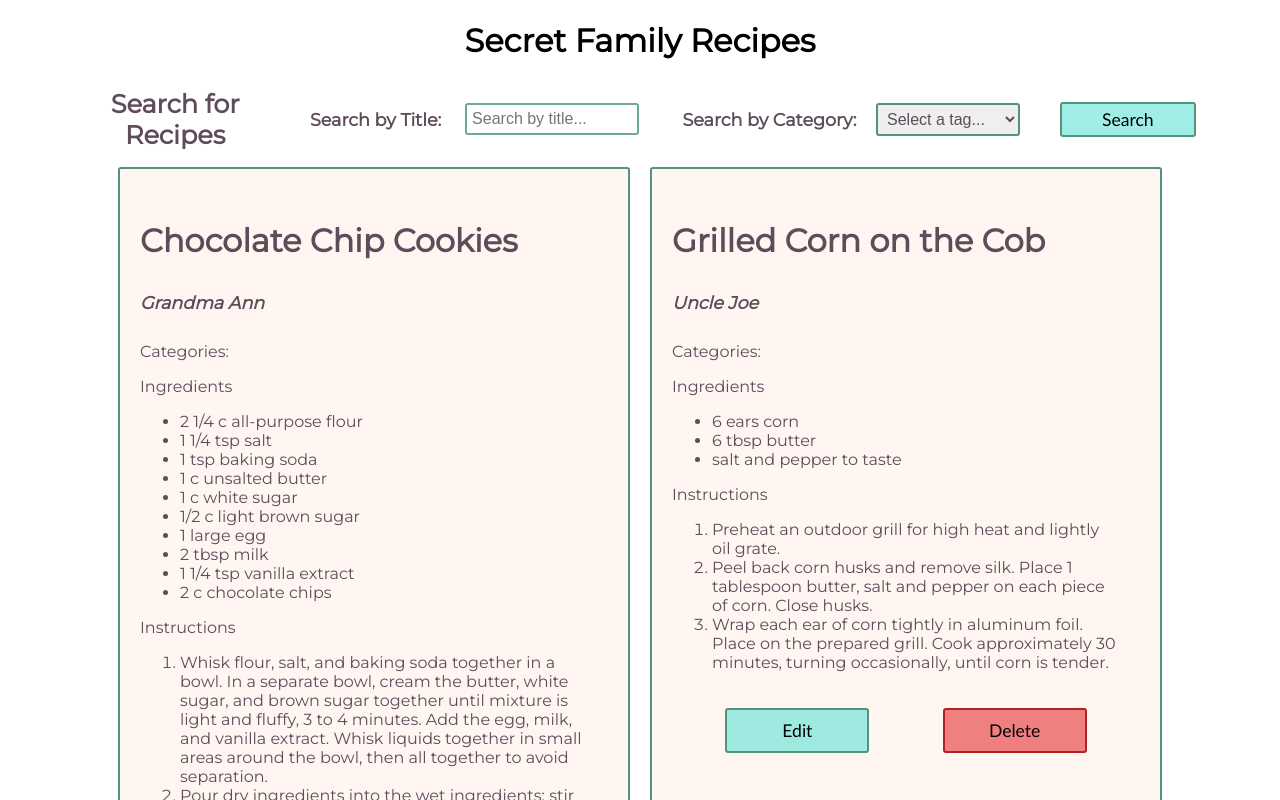
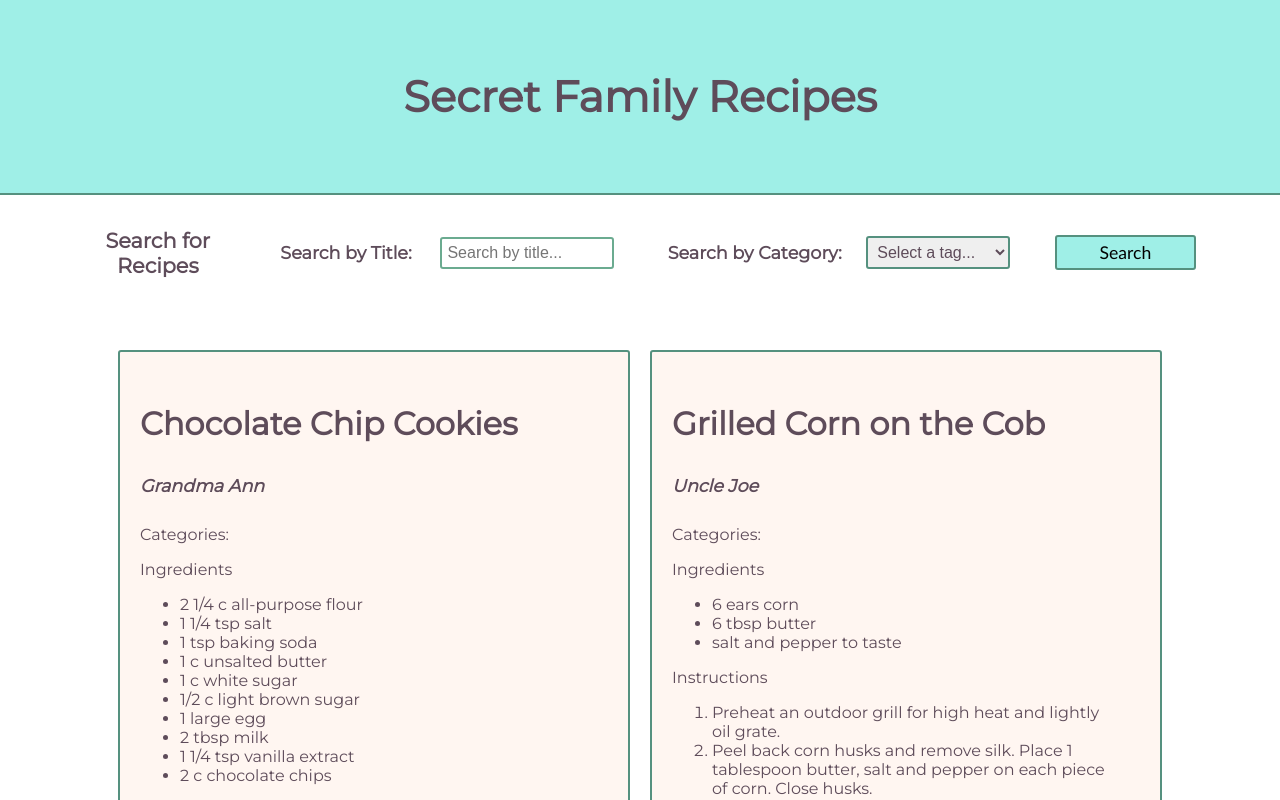
Before and after one commit to Build-Week-Secret-Family-Recipes1/front-end, a React (Create React App) app: page /home in a window 1280 px wide. Shown: the top 800 px of the page. Built offline with nearby package versions, Linux system fonts and the light colour scheme.

Commit message:
styled the h1 in Home.js, tweaked the positioning of the home page

```diff
--- a/src/components/Home.js
+++ b/src/components/Home.js
@@ -1,9 +1,18 @@
 import React, { useState } from 'react';
-
+import styled from 'styled-components';
 import RecipeForm from './RecipeForm';
 import RecipeList from './RecipeList';
 import EditRecipe from './EditRecipe';
 import SearchBar from './SearchBar';
+
+const H1 = styled.h1`
+    color: #5e4c5a;
+    font-size: 2.7rem;
+    padding: 70px;
+    margin: 0;
+    border-bottom: 2px solid #55917F;
+    background-color: rgba(64, 224, 208, 0.5);
+`
 
 function Home(props) {
     const [recipes, setRecipes] = useState([]);
@@ -23,7 +32,7 @@ function Home(props) {
 
     return (
         <div>
-            <h1>Secret Family Recipes</h1>
+            <H1>Secret Family Recipes</H1>
             <div>
                 <SearchBar recipes={recipes}/>
                 <RecipeList {...props} recipes={recipes}/>
--- a/src/components/RecipeList.js
+++ b/src/components/RecipeList.js
@@ -9,6 +9,7 @@ const Wrapper = styled.div`
   display: flex;
   flex-wrap: wrap;
   justify-content: center;
+  margin: 50px 0;
 `
 
 function RecipeList(props) {
--- a/src/components/SearchBar.js
+++ b/src/components/SearchBar.js
@@ -9,6 +9,7 @@ const SearchForm = styled.form`
     justify-content: space-around;
     align-items: center;
     margin: auto;
+    padding-top: 20px;
     width: 90%;
 `
 
@@ -41,7 +42,7 @@ const Select = styled.select`
 
 const H4 = styled.h4`
     margin: 0;
-    font-size: 1.6rem;
+    font-size: 1.3rem;
     color: #5e4c5a;
 `
 
```
